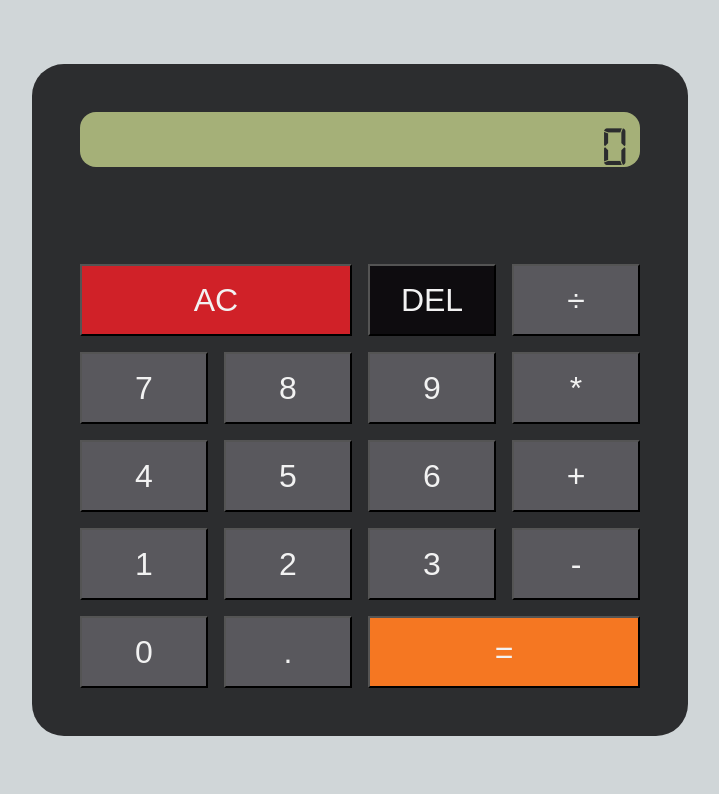
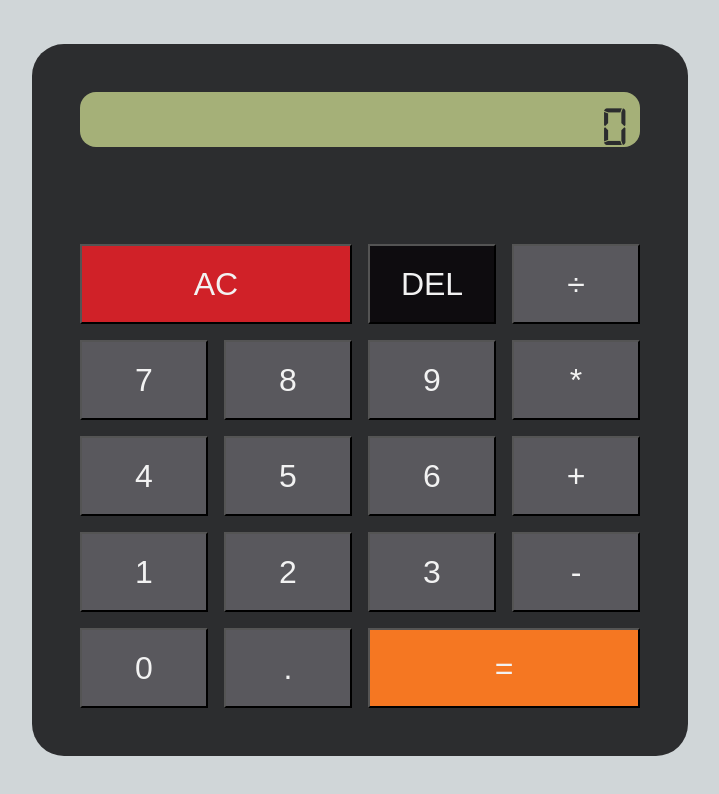
Before and after one commit to AaliyanAsif/SSIP_4, a React (Vite) app: page / in a window 1280 px wide. Shown: the top 794 px of the page, without its empty margins (280-999 px from the left). Built offline with nearby package versions, Linux system fonts and the light colour scheme.

Commit message:
try 1 for responsive by using vh instead of rem

```diff
--- a/src/App.css
+++ b/src/App.css
@@ -16,7 +16,7 @@ body {
 .calculator-grid {
   display: grid;
   grid-template-columns: repeat(4, 10vw);
-  grid-template-rows: minmax(8.5rem, auto) repeat(5, 4.5rem);
+  grid-template-rows: minmax(17vh, auto) repeat(5, 10vh);
   place-content: center;
   align-self: center;
   margin: 2rem;
```
